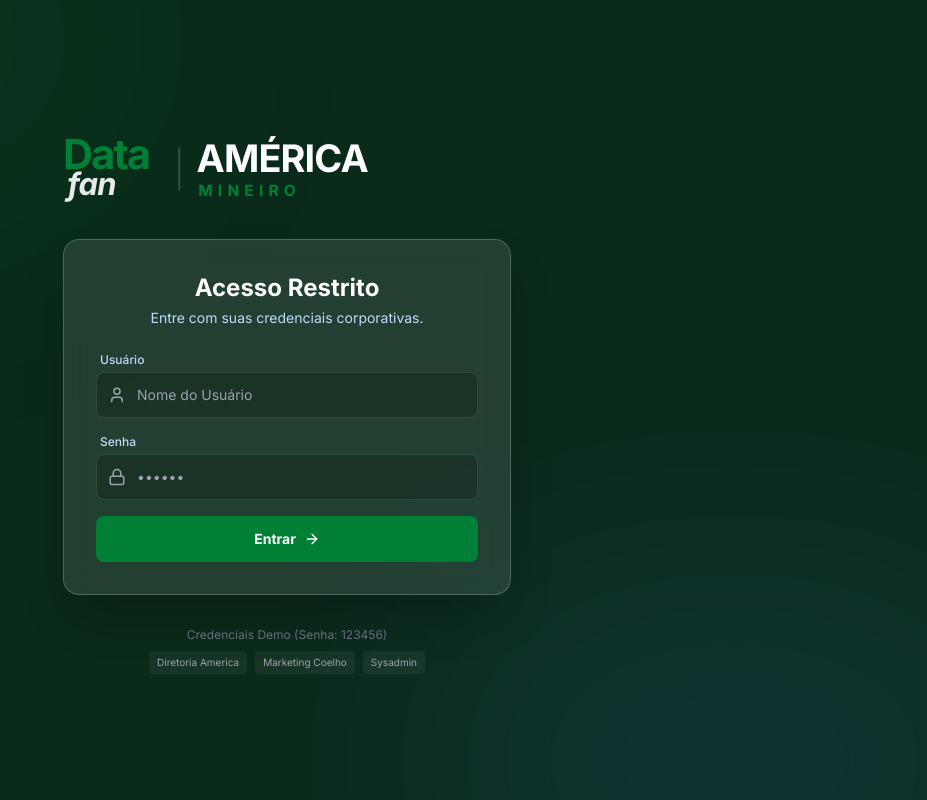
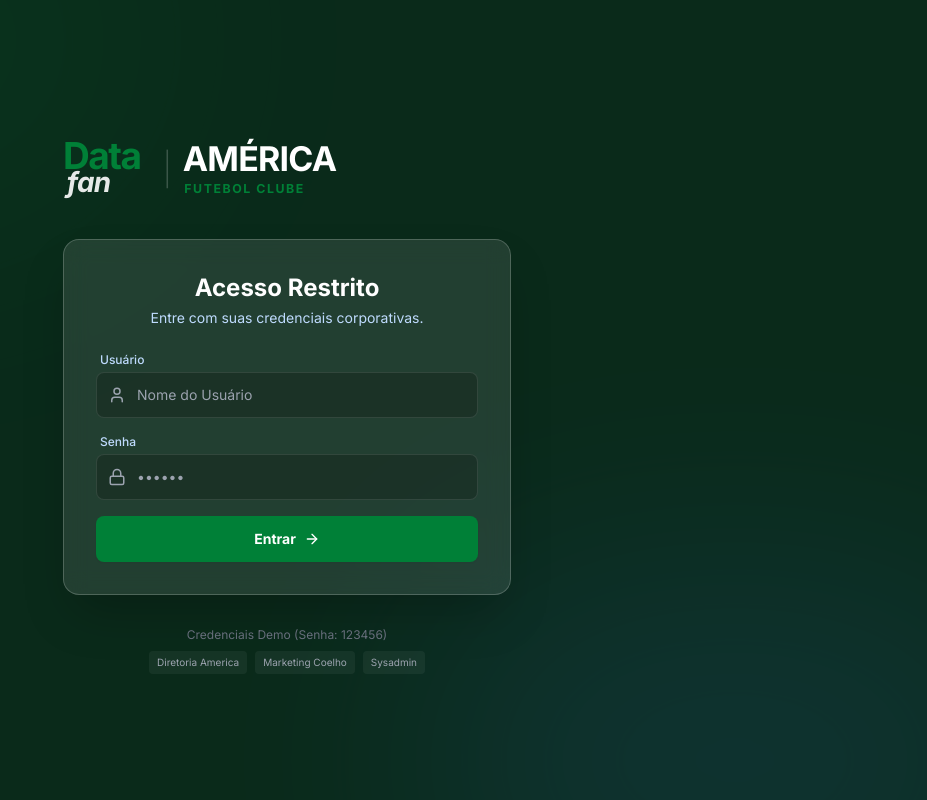
Before and after one commit to inovalupa/https-github.com-inovalupa-, a React (Vite) app: page / in a window 1280 px wide. Shown: the whole page, without its empty margins (353-1280 px from the left). Built offline with nearby package versions, Linux system fonts and the light colour scheme.

Commit message:
feat: Update club branding to América Futebol Clube
Updates the application title and logo text to reflect the official club name change from "América Mineiro" to "América Futebol Clube" for better brand alignment.

```diff
--- a/components/App.tsx
+++ b/components/App.tsx
@@ -38,7 +38,7 @@
 ];
 
 const DataFanLogo = ({ className = "h-12" }: { className?: string }) => (
-  <svg viewBox="0 0 520 85" className={className} fill="none" xmlns="http://www.w3.org/2000/svg">
+  <svg viewBox="0 0 580 85" className={className} fill="none" xmlns="http://www.w3.org/2000/svg">
     {/* Texto Data Fan - Identidade Principal */}
     <text x="0" y="45" fontFamily="Inter, sans-serif" fontWeight="900" fontSize="48" fill="#008037" letterSpacing="-2">Data</text>
     <text x="5" y="75" fontFamily="Inter, sans-serif" fontStyle="italic" fontWeight="600" fontSize="36" fill="white" opacity="0.9" letterSpacing="-1">fan</text>
@@ -46,9 +46,9 @@
     {/* Separador Vertical Minimalista */}
     <line x1="135" y1="20" x2="135" y2="70" stroke="white" strokeWidth="2" opacity="0.2" />
 
-    {/* Tipografia América Mineiro - Padrão Site Oficial */}
+    {/* Tipografia América Futebol Clube - Padrão Site Oficial */}
     <text x="155" y="48" fontFamily="Inter, sans-serif" fontWeight="900" fontSize="44" fill="white" letterSpacing="-1">AMÉRICA</text>
-    <text x="157" y="76" fontFamily="Inter, sans-serif" fontWeight="700" fontSize="18" fill="#008037" letterSpacing="6">MINEIRO</text>
+    <text x="157" y="76" fontFamily="Inter, sans-serif" fontWeight="700" fontSize="16" fill="#008037" letterSpacing="2">FUTEBOL CLUBE</text>
   </svg>
 );
 
@@ -148,7 +148,7 @@
               <Menu size={24} />
             </button>
             <h1 className="text-xl font-bold text-brand-blue hidden md:block">
-              {currentView === View.DASHBOARD && "Dashboard América Mineiro"}
+              {currentView === View.DASHBOARD && "Dashboard América Futebol Clube"}
               {currentView === View.FANS && "Base de Sócios Onda Verde"}
               {currentView === View.AI_CHAT && "Data Fan IA Coelhão"}
               {currentView === View.CAMPAIGNS && "Campaign Studio Pro"}
@@ -168,7 +168,7 @@
             <div className="h-8 w-px bg-gray-200 hidden sm:block"></div>
             <div className="flex items-center gap-4">
               <div className="text-right">
-                <p className="text-sm font-black text-brand-blue leading-tight uppercase tracking-tighter">AMÉRICA MINEIRO</p>
+                <p className="text-sm font-black text-brand-blue leading-tight uppercase tracking-tighter">AMÉRICA FUTEBOL CLUBE</p>
                 <p className="text-[10px] text-brand-orange font-bold uppercase tracking-[0.2em]">Belo Horizonte, MG</p>
               </div>
             </div>
--- a/index.html
+++ b/index.html
@@ -4,7 +4,7 @@
   <head>
     <meta charset="UTF-8" />
     <meta name="viewport" content="width=device-width, initial-scale=1.0" />
-    <title>Data Fan - América Mineiro Dashboard</title>
+    <title>Data Fan - América Futebol Clube Dashboard</title>
     <script src="https://cdn.tailwindcss.com"></script>
     <link href="https://fonts.googleapis.com/css2?family=Inter:ital,wght@0,300;0,400;0,500;0,600;0,700;1,400;1,700&display=swap" rel="stylesheet">
     <script>
```
